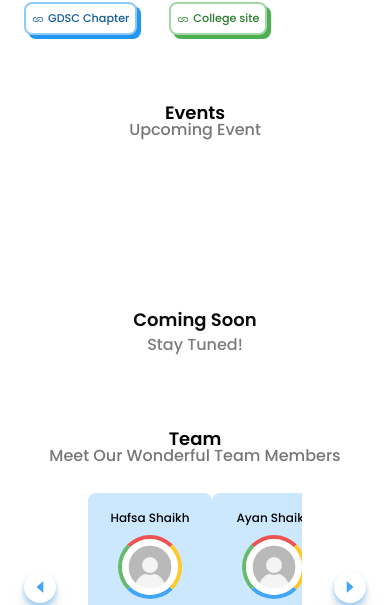
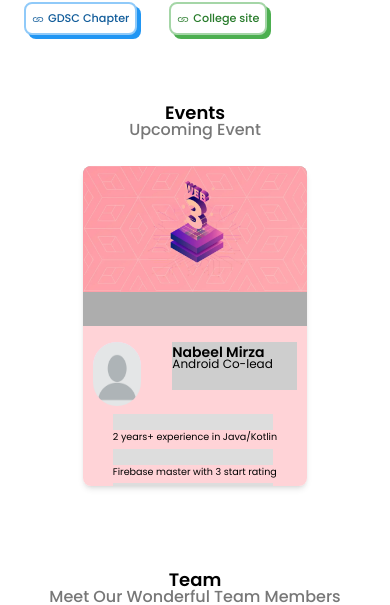
Before and after one commit to GDSC-MHSSCE/GDSC-MHSSCE, a React (Create React App) app: page / in a window 390 px wide. Shown: the part 2141-2746 px from the top of the page. Built offline with nearby package versions, Linux system fonts and the light colour scheme.

Commit message:
made the slider responsive

```diff
--- a/src/components/Event.jsx
+++ b/src/components/Event.jsx
@@ -11,7 +11,7 @@
         Upcoming Event
       </h5>
 
-        <div class="animate-pulse flex space-x-4 mt-40">
+        {/* <div class="animate-pulse flex space-x-4 mt-40">
           <div class="flex-1 space-y-6 py-1">
             <div>
               <h2 className="mt-30 font-semibold text-lg md:text-4xl lg:text-5xl text-center">
@@ -22,12 +22,12 @@
               </h5>
             </div>
           </div>
-        </div>
+        </div> */}
 
-      {/* <div className="flex flex-col md:flex-row justify-end mx-auto items-center py-2 sm:px-2 md:py-4 md:px-8 lg:py-6 lg:px-12">
-        <div className="md:basis-[50%] lg:basis-[60%] text-start py-4 order-2 md:order-1 ">
-          <h3 className="font-medium text-md lg:text-xl mb-1">Learn Web3 the easy way</h3>
-          <p className="text-start text-[0.8rem] sm:text-sm md:text-sm lg:text-md mb-4">
+      <div className="flex flex-col md:flex-row justify-end mx-auto items-center py-2 sm:px-2 md:py-4 md:px-8 lg:py-6 lg:px-12">
+        {/* <div className="md:basis-[50%] lg:basis-[60%] text-start py-4 order-2 md:order-1 "> */}
+          {/* <h3 className="font-medium text-md lg:text-xl mb-1">Learn Web3 the easy way</h3> */}
+          {/* <p className="text-start text-[0.8rem] sm:text-sm md:text-sm lg:text-md mb-4">
             Ever wondered how web3 apps are made using Flutter ? Our Android Co-lead is here to
             teach you from the basic and make you a confident web3 Dapp developer in just 1 workshop
           </p>
@@ -68,15 +68,15 @@
           </div>
           <p className="text-xl font-medium">Stay tuned</p>
           <p>coming soon !!</p>
-        </div>
+        </div> */}
         <div className="w-64 max-w-[14rem] sm:max-w-[15rem] md:max-w-full order-1 md:order-2 flex flex-col justify-end shadow-md h-full rounded-lg overflow-hidden md:basis-[40%] lg:basis-[30%] mx-auto mb-6 md:mb-0 text-start ">
           <div className="bg-[#adadad] h-40 md:h-44 lg:h-52">
-            {/* <img src={EventImage} alt="Event" className="" />
+            <img src={EventImage} alt="Event" className="" />
           </div>
           <div className="bg-[#ffd3d7]  px-2 md:px-1 py-4 lg:px-6 flex flex-col space-y-6 h-40 md:h-44 lg:h-52 ">
             <div className="flex justify-around space-x-2 items-center ">
               <div className=" bg-[#ffddff] h-12 w-12 rounded-full">
-                {/* <img
+                <img
                   src={PropImage}
                   alt="Event Speaker"
                   className="rounded-full h-16 w-16 mx-auto "
@@ -84,21 +84,21 @@
               </div>
               <div className="w-2 flex-stretch  text-[#777777]"></div>
               <div className="items-center bg-[#cecece] h-12 mx-auto basis-[60%] ">
-                {/* <h4 className=" text-sm md:text-md font-semibold">Nabeel Mirza</h4>
+                <h4 className=" text-sm md:text-md font-semibold">Nabeel Mirza</h4>
                 <h6 className="text-xs md:text-sm -mt-2 font-regular">Android Co-lead</h6>
               </div>
             </div>
             <div className="items-center mx-auto text-start space-y-1 font-regular text-xxs sm:text-xs md:text-xs lg:text-sm md:px-1 ">
               <p className="w-40 md:w-48 lg:w-52 h-4 bg-[#ddd]"> </p>
-              {/* 2 years+ experience in Java/Kotlin
+              2 years+ experience in Java/Kotlin
               <p className=" w-40 md:w-48 lg:w-52 h-4 basis-[90%] bg-[#ddd]"> </p>
-              {/* Firebase master with 3 start rating
+              Firebase master with 3 start rating
               <p className=" w-40 md:w-48 lg:w-52 h-4 basis-[90%] bg-[#ddd]"> </p>
-              {/* ex-Google SDE-2 at San Francisco
+              ex-Google SDE-2 at San Francisco
             </div>
           </div>
         </div>
-      </div> */}
+      </div>
     </section>
   );
 };
--- a/src/components/Team.jsx
+++ b/src/components/Team.jsx
@@ -37,7 +37,7 @@
         </div>
 
         <div
-          className="flex snap-x class-1 pb-4 class-2 class-3 class-4 slider snap-mandatory scroll-px-8 items-center scroll-smooth overflow-x-scroll md:space-x-16 "
+          className="flex snap-x class-1 pb-4 class-2 class-3 class-4 slider snap-mandatory scroll-px-8 items-center scroll-smooth overflow-x-scroll space-x-14 md:space-x-20"
           ref={rowRef}
         >
           <div className=" snap-start scroll-px-8 max-w-[8rem]  sm:max-w-[18rem]  md:max-w-sm lg:max-w-md flex flex-col space-y-2 sm:space-y-3 md:space-y-4 rounded-lg bg-[#cce8ff] py-4 px-4 md:py-4 md:px-6 items-center mx-auto ">
@@ -163,7 +163,7 @@
             </div>
           </div>
           <div className=" snap-start scroll-px-8 max-w-[8rem]  sm:max-w-[18rem]  md:max-w-sm lg:max-w-md flex flex-col space-y-2 sm:space-y-3 md:space-y-4 rounded-lg bg-[#cce8ff] py-4 px-4 md:py-4 md:px-6 items-center mx-auto ">
-            <h4 className="text-xs md:text-sm lg:text-md font-medium">Abdullah Bharde</h4>
+            <h4 className="text-[10px] md:text-sm lg:text-md font-medium">Abdullah Bharde</h4>
             <div className="container object-cover ">
               <img
                 src={MemImage}
@@ -199,7 +199,7 @@
             </div>
           </div>
           <div className=" snap-start scroll-px-8 max-w-[8rem]  sm:max-w-[18rem]  md:max-w-sm lg:max-w-md flex flex-col space-y-2 sm:space-y-3 md:space-y-4 rounded-lg bg-[#cce8ff] py-4 px-4 md:py-4 md:px-6 items-center mx-auto ">
-            <h4 className="text-xs md:text-sm lg:text-md font-medium">Hammad Momin</h4>
+            <h4 className="text-[10px] md:text-sm lg:text-md font-medium">Hammad Momin</h4>
             <div className="container object-cover ">
               <img
                 src={MemImage}
```
